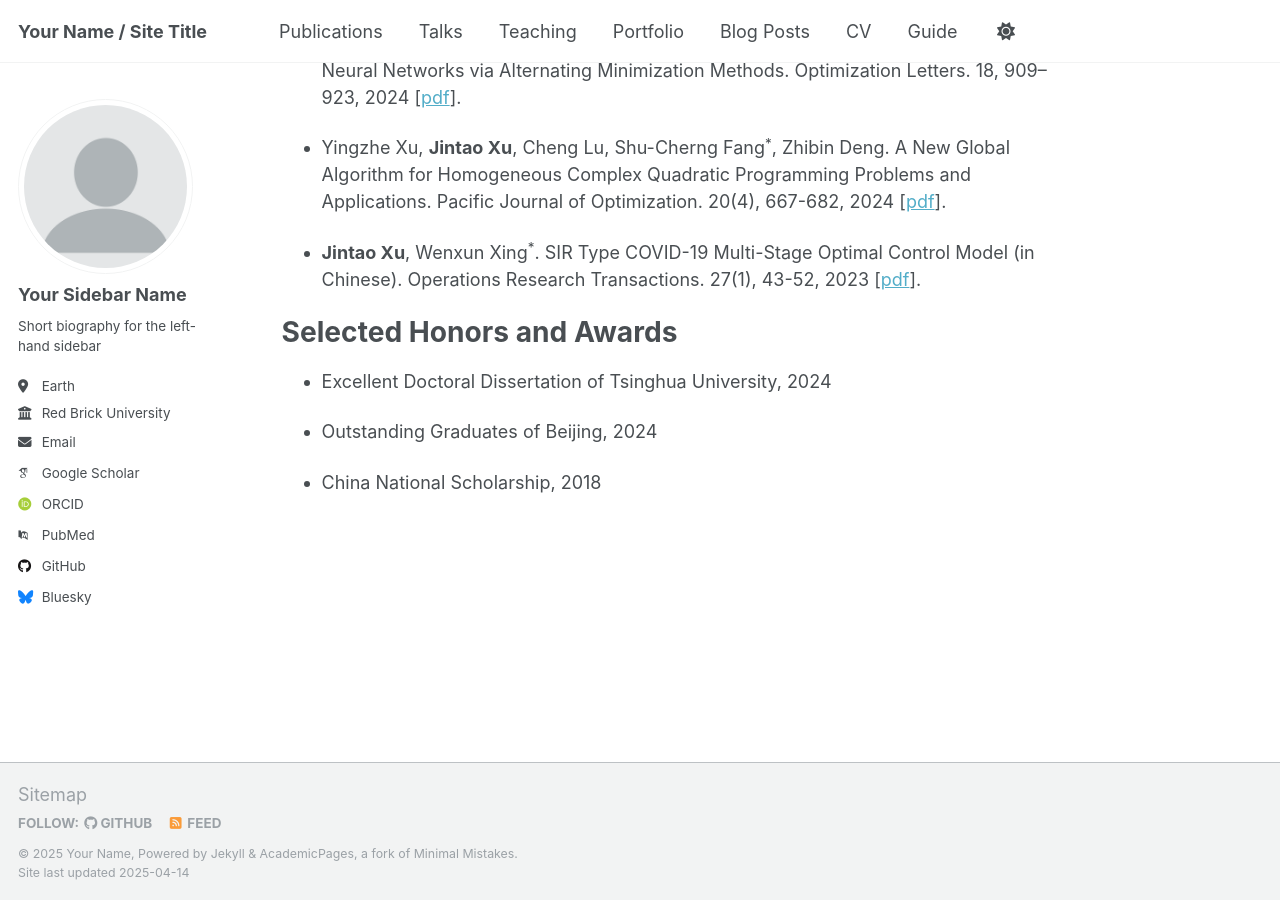
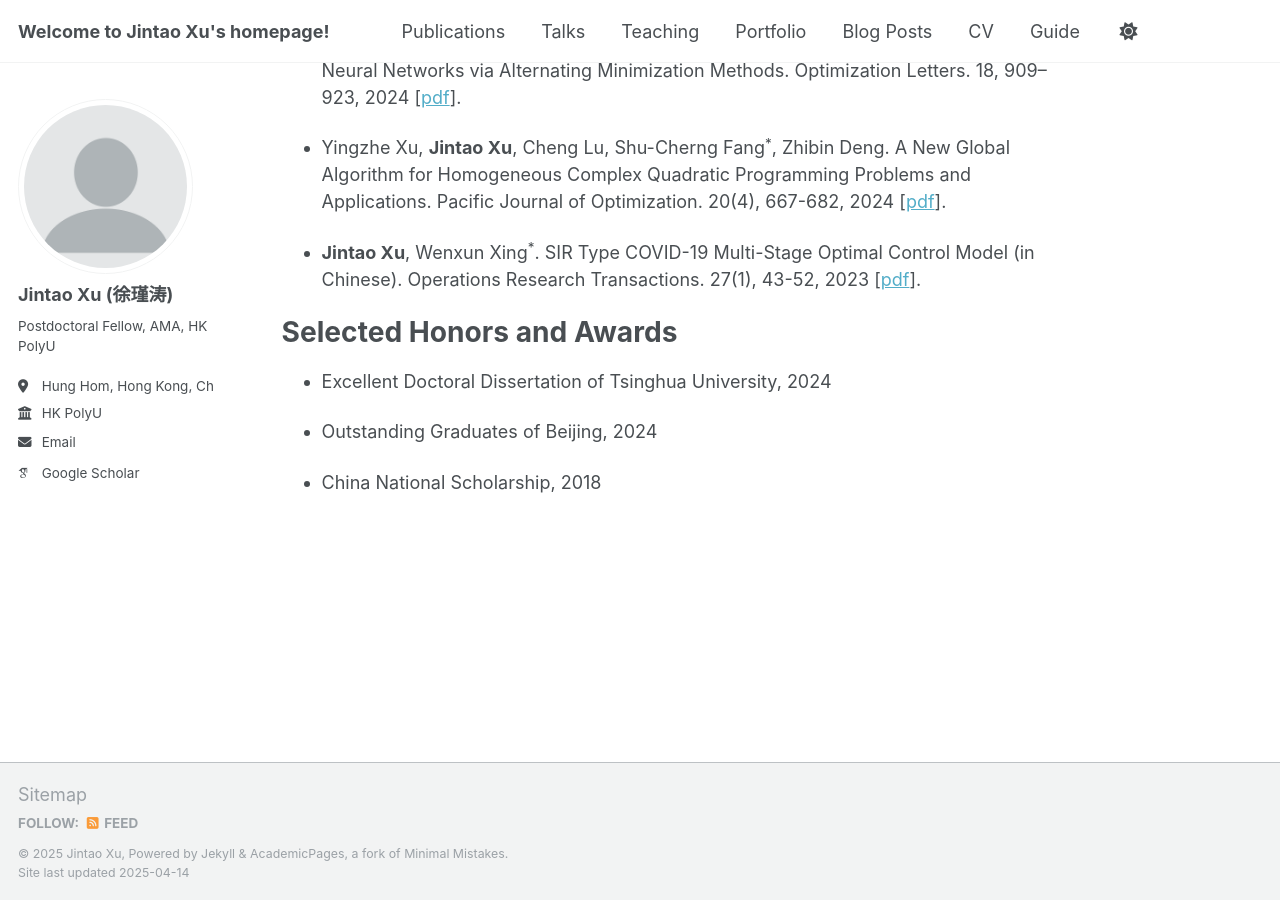
Before and after one commit to JintaoXuMath/JintaoXuMath.github.io, a Jekyll site: the page built from _pages/about.md, in a window 1280 px wide and 900 px high, scrolled down 1349 px. Built offline with Jekyll 4.4.1, drawn with Linux system fonts in a browser that asks for light colours; some web fonts are replaced.

Commit message:
Update _config.yml

```diff
--- a/_config.yml
+++ b/_config.yml
@@ -9,13 +9,13 @@
 # Basic Site Settings
 locale                   : "en-US"
 site_theme               : "default"
-title                    : "Your Name / Site Title"
+title                    : "Welcome to Jintao Xu's homepage!"
 title_separator          : "-"
-name                     : &name "Your Name"
+name                     : &name "Jintao Xu"
 description              : &description "personal description"
-url                      : https://academicpages.github.io # the base hostname & protocol for your site e.g. "https://[your GitHub username].github.io"
+url                      : https://jintaoxumath.github.io/ # the base hostname & protocol for your site e.g. "https://[your GitHub username].github.io"
 baseurl                  : "" # the subpath of your site, e.g. "/blog"
-repository               : "academicpages/academicpages.github.io"
+repository               : "https://jintaoxumath.github.io/"
 
 # Site Author - The following control what appear as part of the author content on the side bar.
 #               If a field is blank the icon and link will not appear, otherwise it will be shown.
@@ -23,21 +23,21 @@ repository               : "academicpages/academicpages.github.io"
 author:
   # Biographic information
   avatar           : "profile.png"
-  name             : "Your Sidebar Name"
+  name             : "Jintao Xu (徐瑾涛)"
   pronouns         : # example: "she/her"
-  bio              : "Short biography for the left-hand sidebar"
-  location         : "Earth"
-  employer         : "Red Brick University"
+  bio              : "Postdoctoral Fellow, AMA, HK PolyU"
+  location         : "Hung Hom, Hong Kong, China"
+  employer         : "HK PolyU"
   uri              : # URL
-  email            : "none@example.org"
+  email            : "jintao.xu@polyu.edu.hk"
 
   # Academic websites
   arxiv            : # URL - Update with the correct link to your profile
-  googlescholar    : "https://scholar.google.com/citations?user=PS_CX0AAAAAJ"
+  googlescholar    : "https://scholar.google.com/citations?user=sYEBf1kAAAAJ&hl=zh-CN"
   impactstory      : # URL
-  orcid            : "http://orcid.org/yourorcidurl"
+  orcid            : # "http://orcid.org/yourorcidurl"
   semantic         : # URL
-  pubmed           : "https://www.ncbi.nlm.nih.gov/pubmed/?term=john+snow"
+  pubmed           : # "https://www.ncbi.nlm.nih.gov/pubmed/?term=john+snow"
   researchgate     : # URL
   scopus           : # URL
 
@@ -45,12 +45,12 @@ author:
   bitbucket        : # Username - Update with your username on the site
   codepen          : # Username
   dribbble         : # Username
-  github           : "academicpages"
+  github           : # "academicpages"
   kaggle           : # Username
   stackoverflow    : # User number or user number and name (i.e., use "1" or "1/jeff-atwood")
 
   # Social media
-  bluesky          : "bsky.app" # Replace this with you Bluesky username
+  bluesky          : # "bsky.app" # Replace this with you Bluesky username
   facebook         : # Username
   flickr           : # Username
   foursquare       : # Username
```
